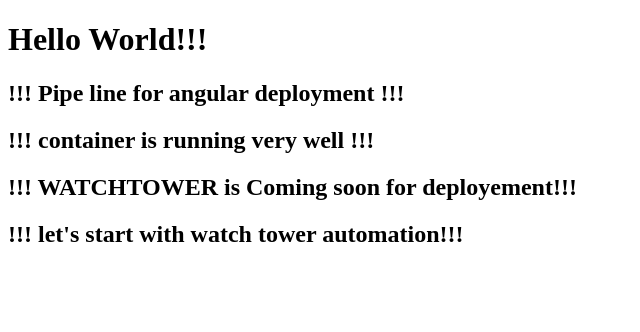
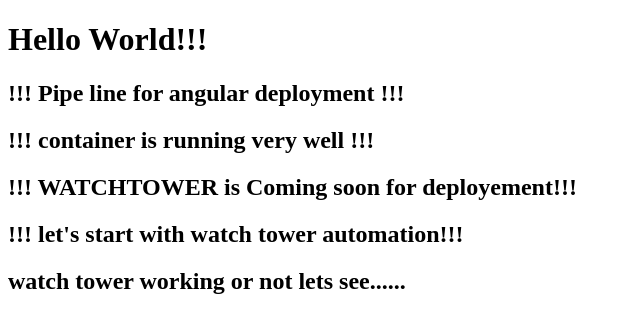
Before and after one commit to Amankashyap4/projectcicd, an Angular app: page / in a window 1280 px wide. Shown: the top 332 px of the page, without its empty margins (0-640 px from the left). Built offline with nearby package versions, Linux system fonts and the light colour scheme.

Commit message:
Try for watch tower - 32

```diff
--- a/src/app/app.component.html
+++ b/src/app/app.component.html
@@ -16,6 +16,8 @@
 <h2>!!! WATCHTOWER is Coming soon for deployement!!! </h2>
 
 <h2>!!! let's start with watch tower automation!!! </h2>
+
+<h2> watch tower working or not lets see......</h2>
 <!-- * * * * * * * * * * * * * * * * * * * * * * * * * * * * * * * -->
 <!-- * * * * * * * * * * * The content above * * * * * * * * * * * -->
 <!-- * * * * * * * * * * is only a placeholder * * * * * * * * * * -->
```
